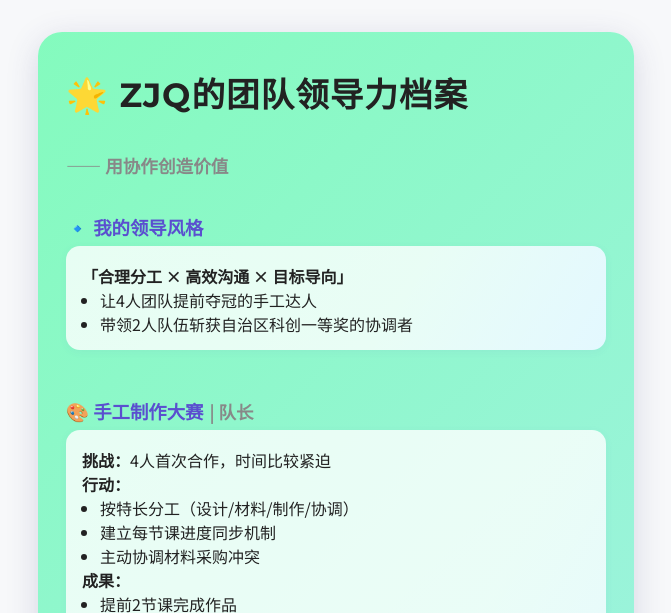
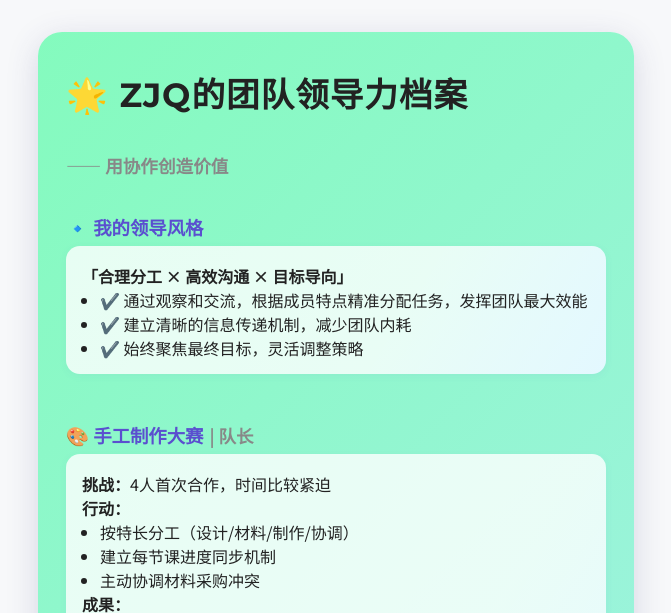
Before and after one commit to shanjin666666/introduce-leader, a plain HTML site: page index.html in a window 1280 px wide. Shown: the top 613 px of the page, without its empty margins (304-975 px from the left). Drawn offline with Linux system fonts and the light colour scheme.

Commit message:
Update index.html

```diff
--- a/index.html
+++ b/index.html
@@ -202,8 +202,9 @@
       <div class="card">
         <b>「合理分工 × 高效沟通 × 目标导向」</b><br>
         <ul>
-          <li>让4人团队提前夺冠的手工达人</li>
-          <li>带领2人队伍斩获自治区科创一等奖的协调者</li>
+          <li>✔️ 通过观察和交流，根据成员特点精准分配任务，发挥团队最大效能</li>
+          <li>✔️ 建立清晰的信息传递机制，减少团队内耗</li>
+          <li>✔️ 始终聚焦最终目标，灵活调整策略</li>
         </ul>
       </div>
     </div>
```
